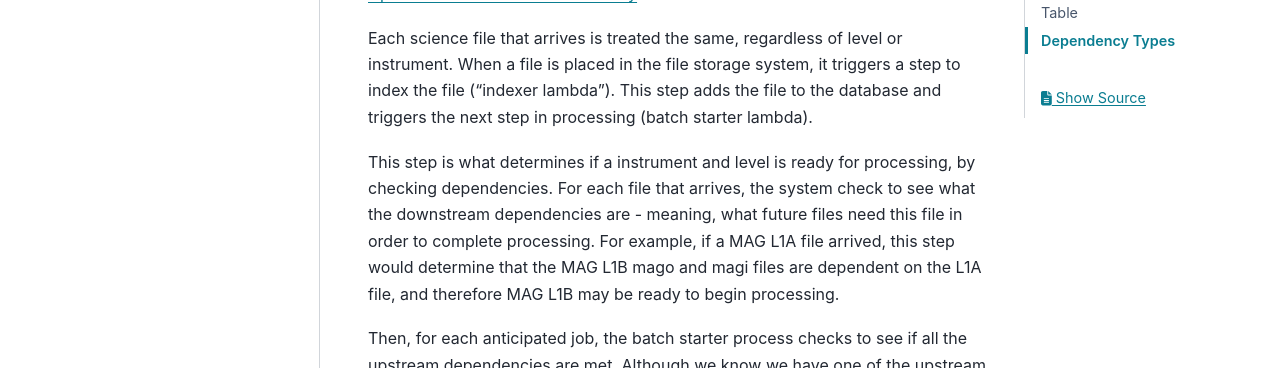
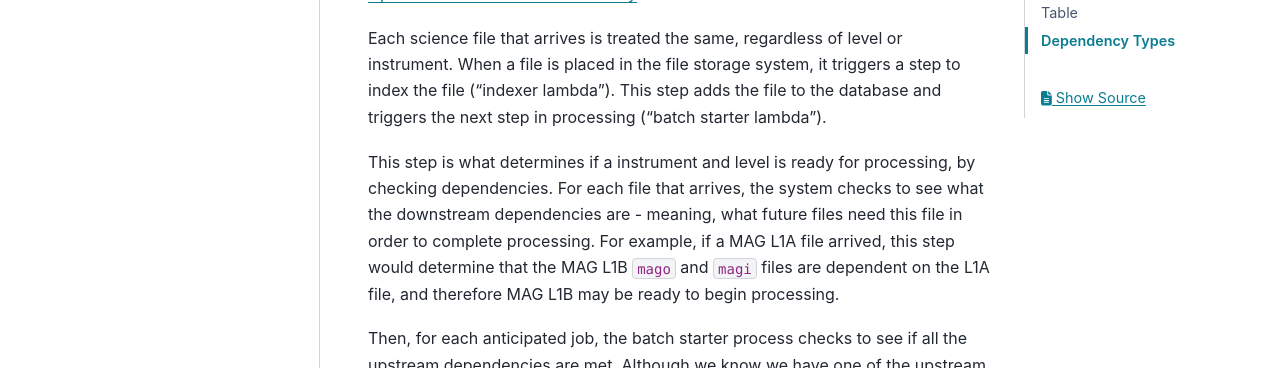
Before and after one commit to IMAP-Science-Operations-Center/imap_processing, a Sphinx documentation site: the page built from docs/source/data-access/data-dependency.rst, in a window 1280 px wide and 1400 px high, scrolled down 1679 px. Shown: the part 232-600 px from the top of the window. Built offline with Sphinx 7.4.7 and the PyData theme 0.15.4, drawn with Linux system fonts in a browser that asks for light colours; the version number is read from the project's files by our own code; some of the changed text lies outside the part shown.

Commit message:
PR comments

```diff
--- a/docs/source/data-access/data-dependency.rst
+++ b/docs/source/data-access/data-dependency.rst
@@ -38,10 +38,10 @@ This section is intended to act as a high level overview for the data processing
 `Up to date overview chart in Galaxy <https://lasp.colorado.edu/galaxy/display/IMAP/SDC+Processing+Architecture+Overview>`_
 
 Each science file that arrives is treated the same, regardless of level or instrument. When a file is placed in the file storage system, it triggers a step to index the file ("indexer lambda").
-This step adds the file to the database and triggers the next step in processing (batch starter lambda).
+This step adds the file to the database and triggers the next step in processing ("batch starter lambda").
 
-This step is what determines if a instrument and level is ready for processing, by checking dependencies. For each file that arrives, the system check to see what the downstream dependencies are -
-meaning, what future files need this file in order to complete processing. For example, if a MAG L1A file arrived, this step would determine that the MAG L1B mago and magi files are dependent on
+This step is what determines if a instrument and level is ready for processing, by checking dependencies. For each file that arrives, the system checks to see what the downstream dependencies are -
+meaning, what future files need this file in order to complete processing. For example, if a MAG L1A file arrived, this step would determine that the MAG L1B ``mago`` and ``magi`` files are dependent on
 the L1A file, and therefore MAG L1B may be ready to begin processing.
 
 Then, for each anticipated job, the batch starter process checks to see if all the upstream dependencies are met. Although we know we have one of the upstream dependencies for an expected job,
```
Also changed, not shown: other parts of docs/source/data-access/data-dependency.rst (+3 -1 lines), 1 other file.
